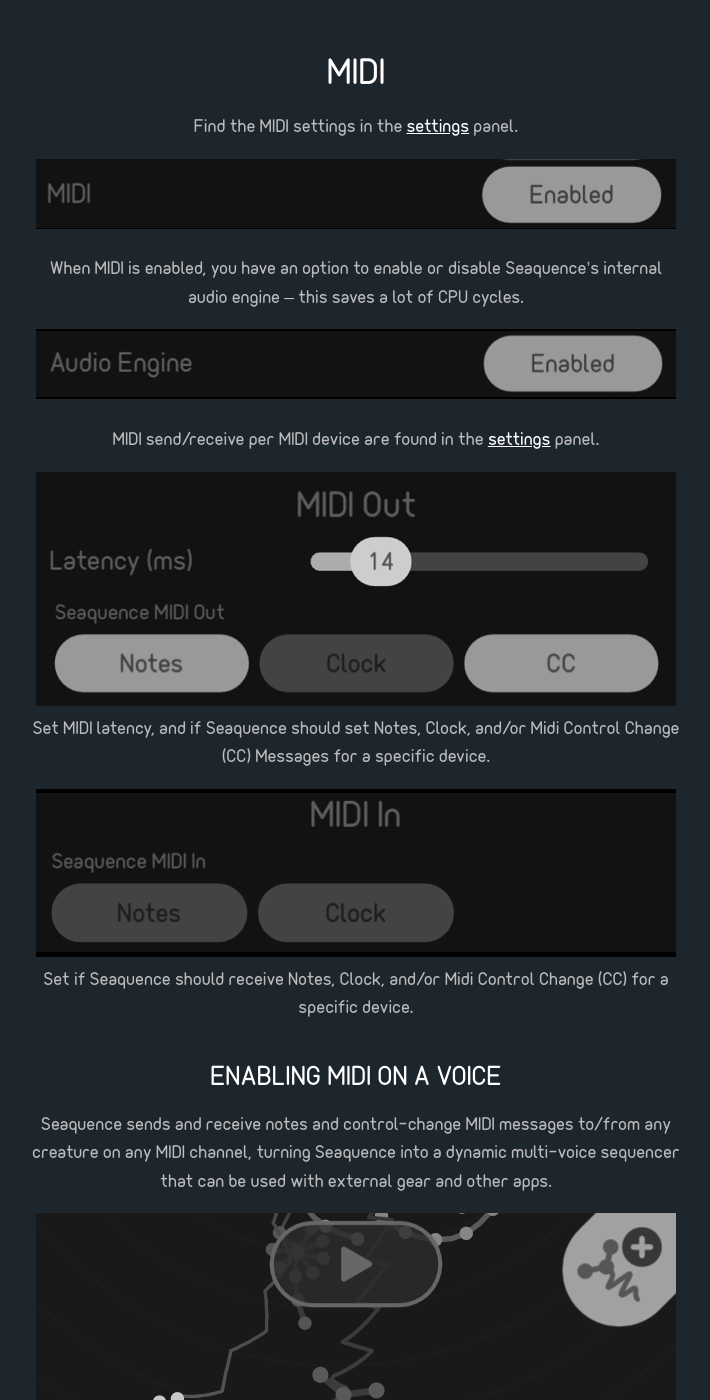
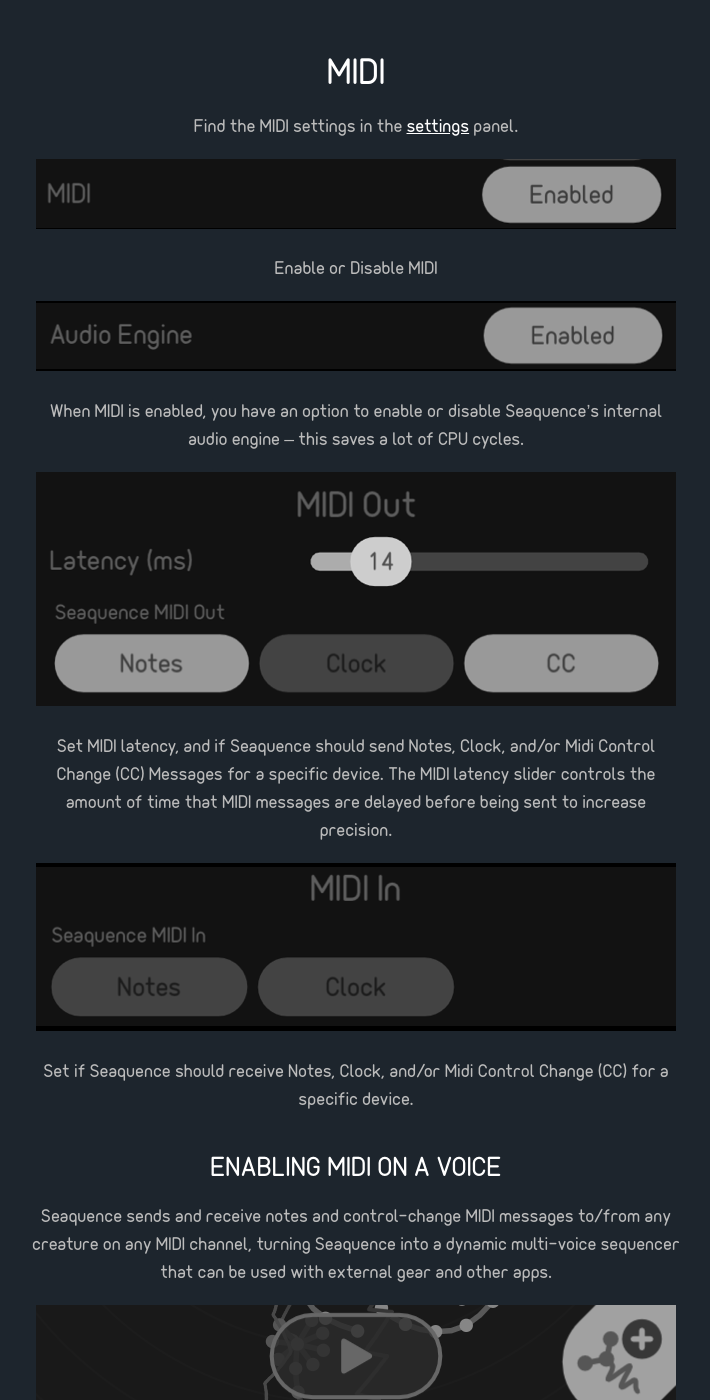
Before and after one commit to oknk/seaquence, a Jekyll site: the page built from guide.md, in a window 1280 px wide and 1400 px high, scrolled down 18038 px. Shown: the whole window, without its empty margins (284-994 px from the left). Built offline with Jekyll 4.4.1, drawn with Linux system fonts in a browser that asks for light colours.

Commit message:
Guide Edits

```diff
--- a/guide.md
+++ b/guide.md
@@ -490,17 +490,19 @@
 
 ![]({{site.baseurl}}/images/guide/settings-midi.png)
 
+Enable or Disable MIDI
+
+![]({{site.baseurl}}/images/guide/settings-audioengine.png)
+
 When MIDI is enabled, you have an option to enable or disable Seaquence's internal audio engine -- this saves
 a lot of CPU cycles.
 
-![]({{site.baseurl}}/images/guide/settings-audioengine.png)
+![]({{site.baseurl}}/images/guide/guide-midout.png)
 
-MIDI send/receive per MIDI device are found in the [settings](#settings) panel.
+Set MIDI latency, and if Seaquence should send Notes, Clock, and/or Midi Control Change (CC) Messages for a specific device. The MIDI latency slider controls the amount of time that MIDI messages are delayed before being sent to increase precision.
 
-![]({{site.baseurl}}/images/guide/guide-midout.png)<br />
-Set MIDI latency, and if Seaquence should set Notes, Clock, and/or Midi Control Change (CC) Messages for a specific device.
+![]({{site.baseurl}}/images/guide/guide-midiin.png)
 
-![]({{site.baseurl}}/images/guide/guide-midiin.png)<br />
 Set if Seaquence should receive Notes, Clock, and/or Midi Control Change (CC) for a specific device.
 
 ## ENABLING MIDI ON A VOICE
```
